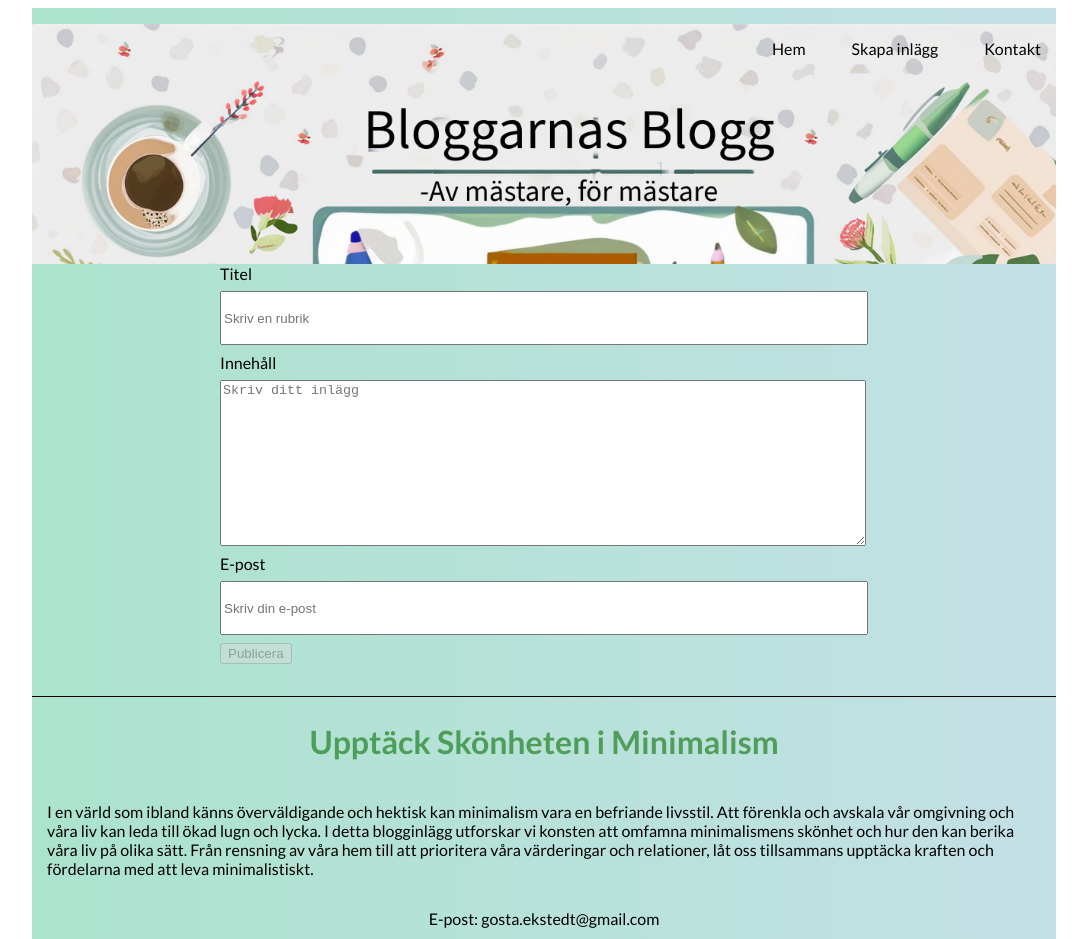
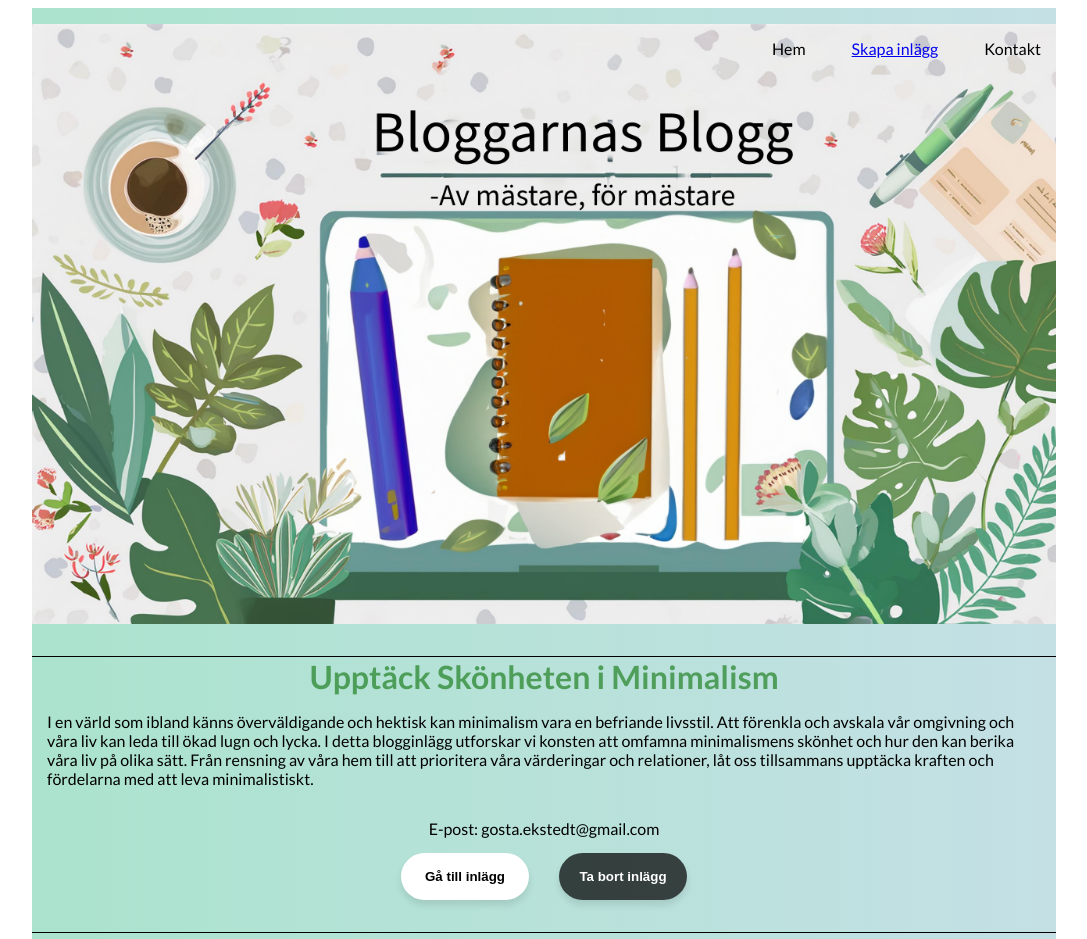
Before and after one commit to klistier/AngularProjekt, an Angular app: page / in a window 1280 px wide. Shown: the top 939 px of the page, without its empty margins (96-1183 px from the left). Built offline with nearby package versions, Linux system fonts and the light colour scheme; data requests are answered from the project's data file.

Commit message:
Brutit ut input till en egen sida

```diff
--- a/src/app/app.component.css
+++ b/src/app/app.component.css
@@ -1,7 +1,6 @@
 main{
     background: linear-gradient(to right, #9edfc6de, #C4E0E5);
     margin: 0 auto;
-    padding: 0;
     width: 80vw;
     display: flex;
     justify-content: center;
--- a/src/app/app.routes.ts
+++ b/src/app/app.routes.ts
@@ -1,6 +1,7 @@
 import { Routes } from '@angular/router';
 import { SinglePostComponent } from './components/single-post/single-post.component';
 import { MainPageComponent } from './components/main-page/main-page.component';
+import { BlogInputComponent } from './components/blog-input/blog-input.component';
 
 export const routes: Routes = [
     {
@@ -10,5 +11,9 @@ export const routes: Routes = [
     {
         path: "posts/:id",
         component: SinglePostComponent
+    },
+    {
+        path: "create",
+        component: BlogInputComponent
     }
 ];
--- a/src/app/components/main-page/blog-input/blog-input.component.html
+++ b/src/app/components/blog-input/blog-input.component.html
@@ -1,5 +1,6 @@
+<app-nav></app-nav>
 <div class="input-container">
-  <form [formGroup]="blogForm" (ngSubmit)="onSubmit()">
+  <form [formGroup]="blogForm" (ngSubmit)="addPost()">
     <label for="title">Titel</label>
     <input
       id="title"
--- a/src/app/components/main-page/blog-input/blog-input.component.ts
+++ b/src/app/components/blog-input/blog-input.component.ts
@@ -8,12 +8,14 @@ import {
   Validators,
 } from '@angular/forms';
 import { v4 as uuidv4 } from 'uuid';
-import { BlogPost } from '../../../core/blogpost.model';
+import { BlogPost } from '../../core/blogpost.model';
+import { NavComponent } from '../nav/nav.component';
+import { BlogService } from '../../services/blog.service';
 
 @Component({
   selector: 'app-blog-input',
   standalone: true,
-  imports: [FormsModule, ReactiveFormsModule],
+  imports: [FormsModule, ReactiveFormsModule, NavComponent],
   templateUrl: './blog-input.component.html',
   styleUrl: './blog-input.component.css',
 })
@@ -23,7 +25,7 @@ export class BlogInputComponent {
   formBuilder: FormBuilder;
   blogForm: FormGroup;
 
-  constructor(formBuilder: FormBuilder) {
+  constructor(formBuilder: FormBuilder, private blogService: BlogService) {
     this.formBuilder = formBuilder;
     this.blogForm = this.formBuilder.group({
       title: ['', [Validators.required, Validators.maxLength(30)]],
@@ -32,7 +34,7 @@ export class BlogInputComponent {
     });
   }
 
-  onSubmit() {
+  addPost() {
     if (this.blogForm.valid) {
       const newPost: BlogPost = {
         id: uuidv4(),
@@ -40,7 +42,9 @@ export class BlogInputComponent {
         content: this.blogForm.value.content ?? '',
         email: this.blogForm.value.email ?? '',
       };
-      this.onAddPost.emit(newPost);
+      this.blogService.addPost(newPost).subscribe((post) => {
+        this.blogPosts.push(post);
+      });
       this.blogForm.reset();
     }
   }
--- a/src/app/components/main-page/blog/blog.component.css
+++ b/src/app/components/main-page/blog/blog.component.css
@@ -14,7 +14,7 @@ h3 {
   text-align: center;
   font-size: 2rem;
   color: rgba(22, 121, 22, 0.651);
-  padding: 25px 0;
+
 }
 
 p,
@@ -24,6 +24,25 @@ a {
   margin: 0 15px;
 }
 
+.btn{
+    font-weight: 560;
+    transition: all 300ms ease;
+    padding: 1rem;
+    width: 8rem;
+    border: none;
+    border-radius: 2rem;
+    box-shadow: 0 5px 7px rgba(0, 0, 0, 0.1);
+}
+
+.white{
+    background-color: white;
+}
+
+.black{
+    background-color: rgba(0, 0, 0, 0.712);
+    color: white;
+}
+
 .btn-group{
     text-align: center;
 }
--- a/src/app/components/main-page/blog/blog.component.html
+++ b/src/app/components/main-page/blog/blog.component.html
@@ -3,9 +3,7 @@
   <p>{{ post.content }}</p>
   <div class="btn-group">
     <p class="email">E-post: {{ post.email }}</p>
-    <a [routerLink]="['/posts', post.id]">Gå till inlägg</a>
-    <button class="delete-btn" (click)="onDeletePost(post)">
-      Ta bort inlägg
-    </button>
+    <button class="btn white" [routerLink]="['/posts', post.id]">Gå till inlägg</button>
+    <button class="btn black" (click)="onDeletePost(post)">Ta bort inlägg</button>
   </div>
 </div>
--- a/src/app/components/main-page/main-page.component.html
+++ b/src/app/components/main-page/main-page.component.html
@@ -1,3 +1,2 @@
 <app-nav></app-nav>
-<app-blog-input (onAddPost)="addPost($event)"></app-blog-input>
 <app-blog [blogPosts]="blogPosts" (deletePost)="deletePost($event)"></app-blog>
--- a/src/app/components/main-page/main-page.component.ts
+++ b/src/app/components/main-page/main-page.component.ts
@@ -1,5 +1,4 @@
-import { Component, OnInit, inject } from '@angular/core';
-import { BlogInputComponent } from './blog-input/blog-input.component';
+import { Component, OnInit } from '@angular/core';
 import { BlogPost } from '../../core/blogpost.model';
 import { BlogService } from '../../services/blog.service';
 import { BlogComponent } from './blog/blog.component';
@@ -10,12 +9,11 @@ import { NavComponent } from '../nav/nav.component';
 @Component({
   selector: 'app-main-page',
   standalone: true,
-  imports: [BlogInputComponent, BlogComponent, NavComponent, HttpClientModule, CommonModule],
+  imports: [BlogComponent, NavComponent, HttpClientModule, CommonModule],
   templateUrl: './main-page.component.html',
   styleUrl: './main-page.component.css',
 })
 export class MainPageComponent implements OnInit {
-
   blogPosts: BlogPost[] = [];
   constructor(private blogService: BlogService) {}
 
@@ -28,11 +26,6 @@ export class MainPageComponent implements OnInit {
       this.blogPosts = posts;
     });
   }
-  addPost(newPost: BlogPost) {
-    this.blogService.addPost(newPost).subscribe((post) => {
-      this.blogPosts.push(post);
-    });
-  }
 
   deletePost(post: BlogPost) {
     this.blogService.deletePost(post.id).subscribe(() => {
--- a/src/app/components/nav/nav.component.css
+++ b/src/app/components/nav/nav.component.css
@@ -2,7 +2,7 @@
     background-image: url("../../../assets/images/hero.jpeg");
     background-size:cover;
     width: 80vw;
-    height: 15rem;
+    height: 600px;
 }
 
 ul{
--- a/src/app/components/nav/nav.component.html
+++ b/src/app/components/nav/nav.component.html
@@ -1,7 +1,7 @@
 <div class="nav-container">
   <ul>
     <li><a>Hem</a></li>
-    <li><a>Skapa inlägg</a></li>
+    <li><a [routerLink]="'create'">Skapa inlägg</a></li>
     <li><a>Kontakt</a></li>
   </ul>
 </div>
--- a/src/app/components/nav/nav.component.ts
+++ b/src/app/components/nav/nav.component.ts
@@ -1,9 +1,10 @@
 import { Component } from '@angular/core';
+import { RouterLink } from '@angular/router';
 
 @Component({
   selector: 'app-nav',
   standalone: true,
-  imports: [],
+  imports: [RouterLink],
   templateUrl: './nav.component.html',
   styleUrl: './nav.component.css'
 })
```
Also changed, not shown: src/app/components/blog-input/blog-input.component.css (renamed from src/app/components/main-page/blog-input/blog-input.component.css), 1 other file (tests, documents, lock files or other folders).
